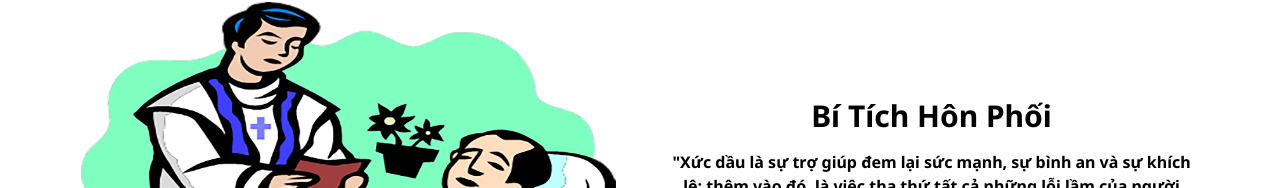
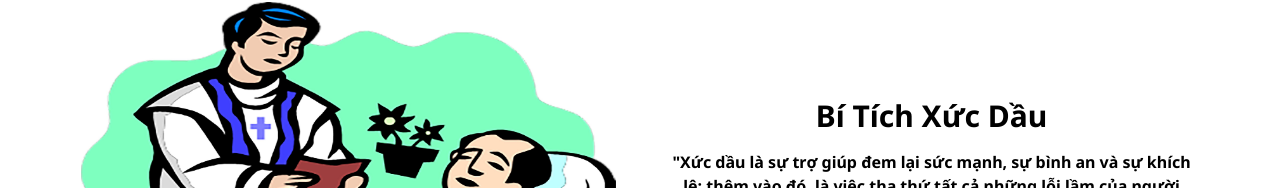
Before and after one commit to giaoxutrinhvuong/giaoxutrinhvuong.github.io, a website: page dist/Mục Vụ.html in a window 1280 px wide. Shown: the part 2404-2592 px from the top of the page. Drawn offline with Linux system fonts and the light colour scheme.

Commit message:
Update Mục Vụ.html

```diff
--- a/dist/Mục Vụ.html
+++ b/dist/Mục Vụ.html
@@ -117,7 +117,7 @@
                                 </div>
                             </div>
                             <div class="flex-1 w-full sm:w-1/2 flex flex-col gap-4 items-center justify-center text-center">
-                                <h2>Bí Tích Hôn Phối</h2>
+                                <h2>Bí Tích Xức Dầu</h2>
                                 <p class="font-bold">&quot;Xức dầu là sự trợ giúp đem lại sức mạnh, sự bình an và sự khích lệ; thêm vào đó, là việc tha thứ tất cả những lỗi lầm của người bệnh và chuẩn bị cho họ trong lúc chết.&quot;</p>
                                 <p>Xin vui lòng lên hệ Cha Chánh Xứ hoặc Cha Quyền.</p>
                             </div>
```
